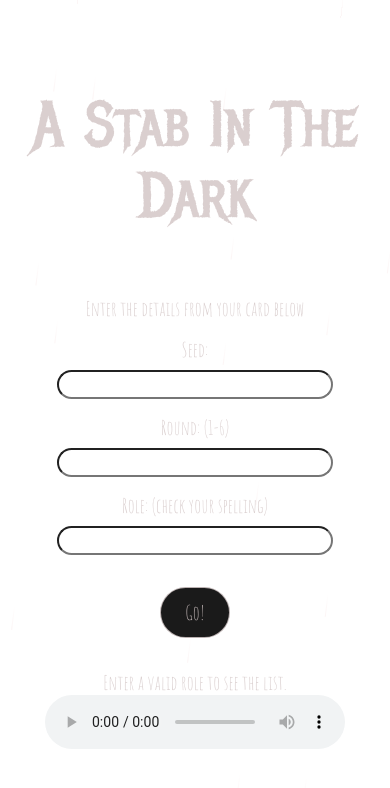
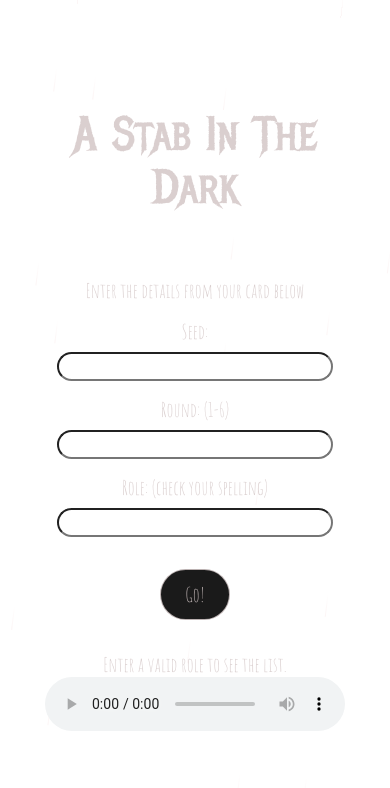
Before and after one commit to emwu1024/halloween, a React (Vite) app: page / in a window 390 px wide. Shown: the top 788 px of the page. Built offline with nearby package versions, Linux system fonts and the light colour scheme; a web font is replaced by a local one.

Commit message:
Add mobile responsive font

```diff
--- a/src/pages/homePage/Home.css
+++ b/src/pages/homePage/Home.css
@@ -145,22 +145,6 @@ hr:not(.thunder) {
   }
 }
 
-/* Original */
-/* @keyframes thunder {
-  0% {
-    background-color: transparent;
-  }
-  1% {
-    background-color: white;
-  }
-  2% {
-    background-color: rgba(255, 255, 255, 0.8);
-  }
-  8% {
-    background-color: transparent;
-  }
-} */
-
 @keyframes thunder {
   0% {
     background-color: transparent;
@@ -183,3 +167,10 @@ hr:not(.thunder) {
     background-color: transparent;
   }
 }
+
+/* Mobile Responsiveness */
+@media screen and (width <= 500px) {
+  h1 {
+    font-size: 3rem;
+  }
+}
```
